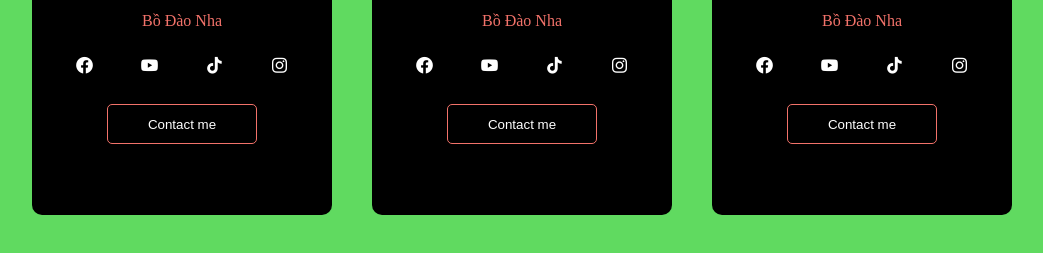
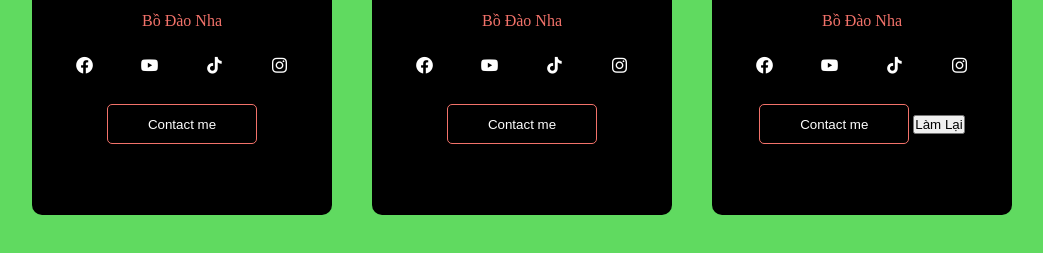
Before and after one commit to ducthaii/wd19301_da1, a plain HTML site: page index.html in a window 1280 px wide. Shown: the part 385-638 px from the top of the page, without its empty margins (118-1161 px from the left). Drawn offline with nearby package versions, Linux system fonts and the light colour scheme.

Commit message:
update add

```diff
--- a/index.html
+++ b/index.html
@@ -51,6 +51,7 @@
             <a href=""><i class='bx bxl-instagram' ></i></a>
         </div>
         <button class="card__button">Contact me</button>
+        <button type="reset">Làm Lại</button>
     </div>
 </body>
 </html>
```
